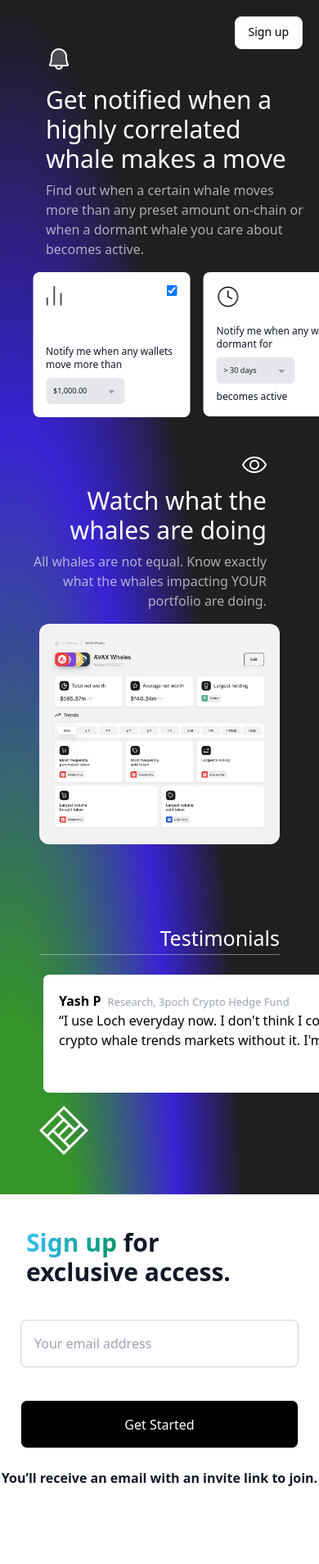
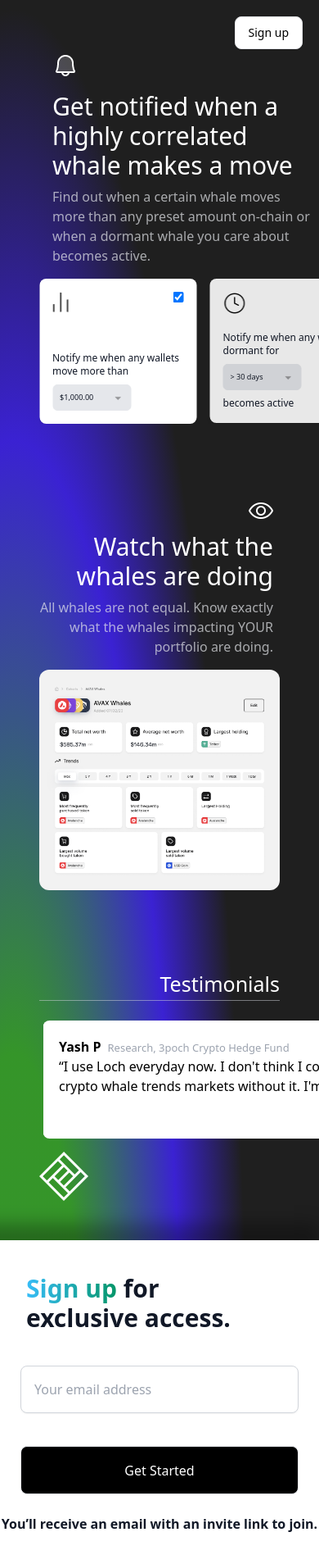
Before and after one commit to theyashjaiswal/loch-landing-page, a React (Vite) app: page / in a window 390 px wide. Shown: the top 1908 px of the page at 82% size. Before the commit the page ends 1857 px from the top, so only its background shows below. Built offline with nearby package versions, Linux system fonts and the light colour scheme.

Commit message:
added box shadow to signup

```diff
--- a/src/components/Info/Info.jsx
+++ b/src/components/Info/Info.jsx
@@ -39,7 +39,7 @@ function Info() {
 
   return (
     <div>
-      <div className="flex ml-10 mt-10 mb-10 flex-col md:flex-row overflow-x-hidden">
+      <div className="flex p-12 flex-col md:flex-row overflow-x-hidden">
         <div className="Notification absoulte m-w-[20.125rem] w-[20.125rem] m-4 ">
           <img
             src={BellImage}
@@ -92,13 +92,13 @@ function Info() {
         </div>
       </div>
 
-      <div className="flex flex-col items-between md:justify-between p-12 pt-2 md:flex-row">
+      <div className="flex flex-col items-between md:justify-between p-12 md:flex-row">
         <img
           className="order-2 md:order-1 w-[335px] rounded-[0.75rem]"
           src={CohortsImage}
           alt="Cohorts"
         />
-        <div className="order-1 md:order-2 self-end md:self-center absoulte min-w-[19.0625rem] w-[19.0625rem] mb-4 mr-4">
+        <div className="order-1 md:order-2 self-end md:self-center absoulte min-w-[19.0625rem] w-[19.0625rem] mb-4 mr-2">
           <div className="flex justify-end">
             <img className="h-[1.25rem] mb-4 " src={EyeImage} alt="Eye" />
           </div>
--- a/src/index.css
+++ b/src/index.css
@@ -17,3 +17,12 @@
     );
   }
 }
+
+.swiper-slide:not(.swiper-slide-active) {
+  opacity: 0.9;
+}
+
+.signup {
+  box-shadow: -20px 0px 20px 20px rgba(0, 0, 0, 0.3);
+  z-index: 2;
+}
--- a/src/pages/LandingPage/LandingPage.jsx
+++ b/src/pages/LandingPage/LandingPage.jsx
@@ -13,7 +13,7 @@ export default function LandingPage() {
       <div className="flex flex-col md:flex-row min-h-full">
         <button
           onClick={scrollToBottom}
-          className="bg-white rounded-lg shadow-smitems-center  whitespace-nowrap text-sm font-medium ring-offset-background transition-colors hover:bg-black hover:text-white focus-visible:outline-none focus-visible:ring-2 focus-visible:ring-ring focus-visible:ring-offset-2 disabled:pointer-events-none disabled:opacity-50 border border-input bg-background hover:bg-accent hover:text-accent-foreground hover:border-black h-10 px-4 py-2 absolute right-0 m-5 flex md:hidden"
+          className="bg-white rounded-lg shadow-sm items-center whitespace-nowrap text-sm font-medium ring-offset-background transition-colors hover:bg-black hover:text-white focus-visible:outline-none focus-visible:ring-2 focus-visible:ring-ring focus-visible:ring-offset-2 disabled:pointer-events-none disabled:opacity-50 border border-input bg-background hover:bg-accent hover:text-accent-foreground hover:border-black h-10 px-4 py-2 absolute right-0 m-5 flex md:hidden"
         >
           Sign up
         </button>
@@ -21,7 +21,7 @@ export default function LandingPage() {
           <Info></Info>
         </div>
         <div
-          className="w-full md:fixed md:right-0 md:h-full md:w-1/2"
+          className="signup w-full md:fixed md:right-0 md:h-full md:w-1/2"
           ref={messagesEndRef}
         >
           <Signup></Signup>
```
